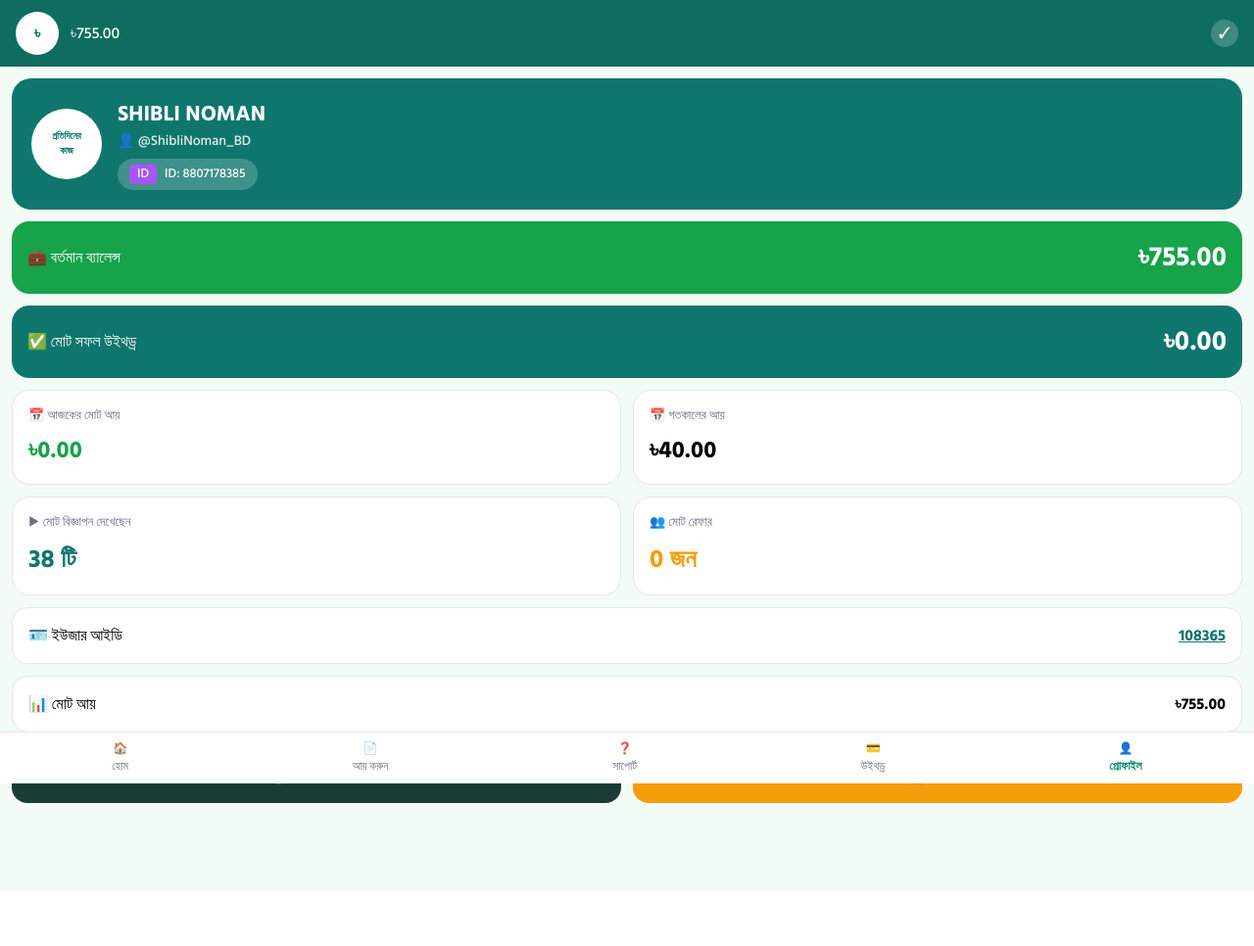
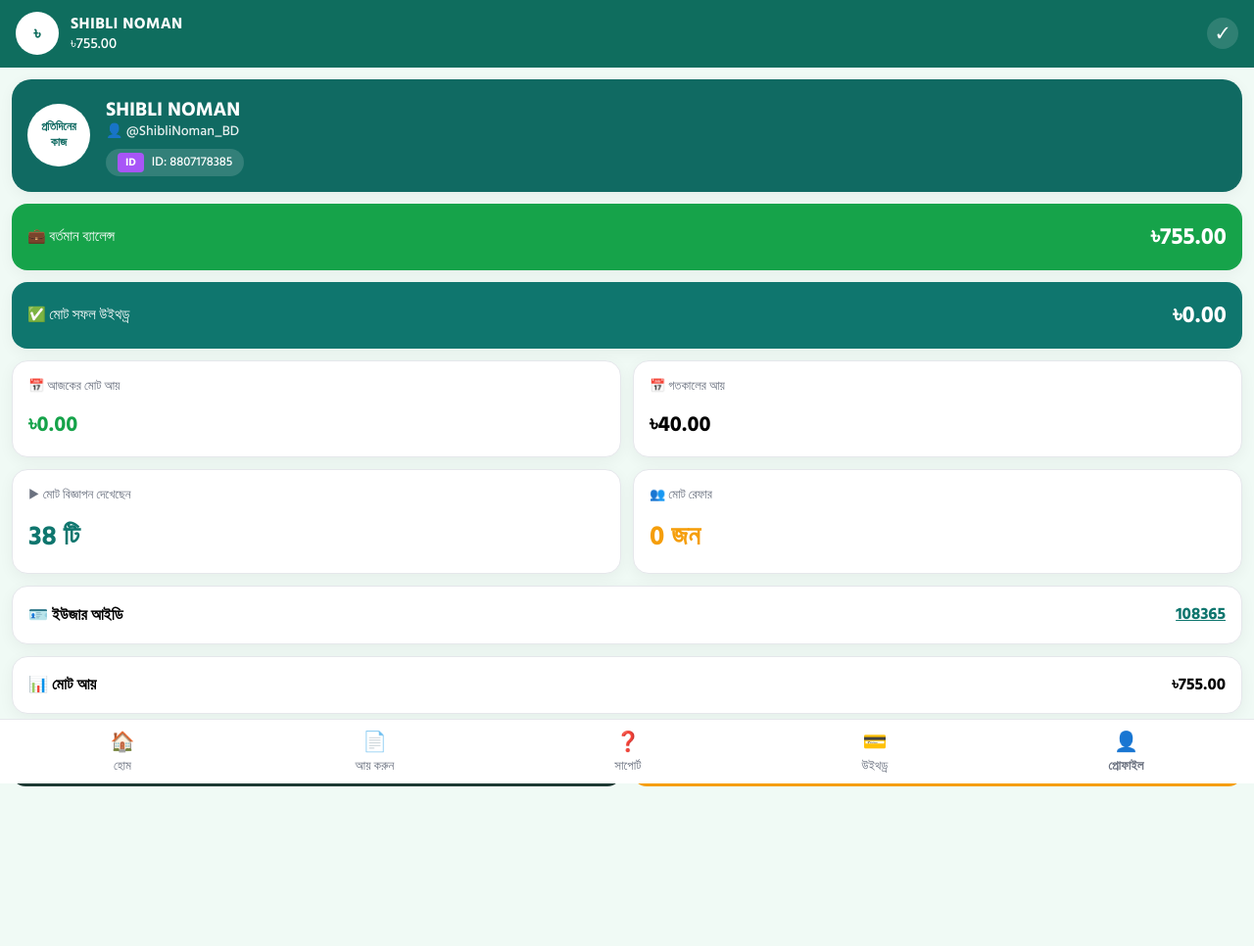
Before and after one commit to mdsiblen-rgb/telegram-bot, a Flask app: page / in a window 1280 px wide. Shown: the whole page at 98% size. Before the commit the page ends 910 px from the top, so only its background shows below. Run offline with Flask 3, Linux system fonts and the light colour scheme; some libraries are stand-ins or nearby versions.

Commit message:
Update index.html

```diff
--- a/templates/index.html
+++ b/templates/index.html
@@ -1,89 +1,163 @@
 <!DOCTYPE html>
 <html lang="bn">
 <head>
-<meta charset="UTF-8"><meta name="viewport" content="width=device-width,initial-scale=1">
+<meta charset="UTF-8"><meta name="viewport" content="width=device-width,initial-scale=1,maximum-scale=1">
 <title>COMMUNITY TASK</title>
 <script src="https://cdn.tailwindcss.com"></script>
 <script src="https://telegram.org/js/telegram-web-app.js"></script>
-<link href="https://fonts.googleapis.com/css2?family=Hind+Siliguri:wght@500;700&display=swap" rel="stylesheet">
-<style>body{font-family:'Hind Siliguri',sans-serif;background:#f2fbf6;margin:0}.page{display:none}.page.active{display:block}.nav-active{color:#0e8a6e!important}</style>
+<link href="https://fonts.googleapis.com/css2?family=Hind+Siliguri:wght@500;600;700&display=swap" rel="stylesheet">
+<style>
+body{font-family:'Hind Siliguri',sans-serif;background:#f0faf5;margin:0}
+.page{display:none;min-height:100vh}.page.active{display:block}
+.card{box-shadow:0 4px 15px rgba(0,0,0,0.05)}
+</style>
 </head>
-<body class="pb-[90px]">
+<body class="pb-[85px]">
 
-<div class="bg-[#0e6d5e] text-white flex items-center gap-3 px-4 py-3 sticky top-0 z-50">
-<div class="w-11 h-11 bg-white rounded-full flex items-center justify-center text-[#0e6d5e] font-bold">৳</div>
-<div class="flex-1"><p class="font-bold" id="uName">SHIBLI NOMAN</p><p>৳<span class="bal">755.00</span></p></div>
-<div class="w-7 h-7 bg-white/20 rounded-full flex items-center justify-center">✓</div>
+<!-- TOP HEADER - সব পেজে একই, তোমার ছবি হুবহু -->
+<div class="bg-[#0f6d5e] text-white flex items-center gap-3 px-4 py-3 sticky top-0 z-50">
+<div class="w-11 h-11 bg-white rounded-full flex items-center justify-center text-[#0f6d5e] font-bold text-[18px]">৳</div>
+<div class="flex-1"><p class="font-bold text-[16px] tracking-wide">SHIBLI NOMAN</p><p class="text-[15px] -mt-0.5">৳<span class="bal">755.00</span></p></div>
+<div class="w-8 h-8 bg-[#ffffff22] rounded-full flex items-center justify-center">✓</div>
 </div>
 
-<!-- HOME -->
-<div id="p-home" class="page"><div class="m-3 rounded-[22px] border-2 border-[#c9e9d3] bg-gradient-to-br from-[#fefce8] to-[#e0f2e9] p-4 text-center"><p class="font-bold">💰 এখনই কাজ শুরু করুন,</p><p class="text-[12px]">100% নিশ্চিত পেমেন্ট!</p></div><div class="mx-3 mt-3 bg-[#10846a] rounded-[24px] p-6 text-white text-center"><p>প্রতি বিজ্ঞাপনে নিশ্চিত আয়</p><p class="text-[50px] font-bold">৳20.00</p><button onclick="switchPage('p-earn',1)" class="w-full mt-4 bg-white/20 py-3 rounded-xl font-bold">▶ বিজ্ঞাপন শুরু করুন →</button></div></div>
-
-<!-- EARN -->
-<div id="p-earn" class="page"><div class="mx-3 mt-3 bg-[#10846a] rounded-[26px] p-6 text-white text-center"><p>প্রতি বিজ্ঞাপনে নিশ্চিত আয়</p><p class="text-[60px] font-bold">৳20.00</p><div class="grid grid-cols-2 gap-3 mt-5"><div class="bg-white/20 rounded-xl p-3">আজ দেখা<br><b><span id="seen">0</span> টি</b></div><div class="bg-white/20 rounded-xl p-3">আজ আয়<br><b>৳<span id="todayE">0.00</span></b></div></div><button id="mainAdBtn" onclick="startAd()" class="w-full mt-5 bg-white text-[#0e6d5e] py-4 rounded-xl font-bold">▶ বিজ্ঞাপন শুরু করুন (<span id="left">12</span> বাকি)</button></div><div id="adTimer" class="mx-3 mt-4 bg-white rounded-xl p-6 text-center border-2 border-[#0e6d5e] hidden"><p id="timerNum" class="text-[45px] font-bold">15</p><div class="w-full bg-gray-200 h-2 rounded"><div id="bar" class="bg-[#0e6d5e] h-2 rounded" style="width:0%"></div></div></div></div>
-
-<!-- SUPPORT -->
-<div id="p-support" class="page"><div onclick="openL('https://t.me/PAYMENT_ADMIN_C_TASK')" class="m-3 bg-white rounded-[18px] p-4 flex gap-3 border"><div class="w-12 h-12 bg-[#2aabee] rounded-xl flex items-center justify-center text-white">✈️</div><div><p class="font-bold">Admin কে Message করুন</p><p class="text-[12px] text-gray-500">@PAYMENT_ADMIN_C_TASK</p></div></div><div onclick="openL('https://t.me/ctask247')" class="m-3 bg-white rounded-[18px] p-4 flex gap-3 border"><div class="w-12 h-12 bg-[#2aabee] rounded-xl flex items-center justify-center text-white">✈️</div><div><p class="font-bold">অফিশিয়াল চ্যানেল</p><p class="text-[12px] text-gray-500">@ctask247</p></div></div></div>
-
-<!-- WITHDRAW -->
-<div id="p-withdraw" class="page"><div class="bg-gradient-to-br from-[#0e6d5e] to-[#15a08a] rounded-b-[28px] p-7 text-white text-center"><p>আপনার ব্যালেন্স</p><p class="text-[50px] font-bold">৳<span id="bigBal">755.00</span></p><p class="mt-2 bg-white/20 inline-block px-4 py-2 rounded-full text-[13px]">৳<span id="need">245.00</span> বাকি</p></div><div class="bg-white mx-3 -mt-3 rounded-[24px] border p-4"><div class="grid grid-cols-2 gap-3"><div id="bkCard" onclick="sel('bkash')" class="rounded-[18px] border-[3px] border-[#e6004c] text-center p-3"><div class="h-[60px] flex items-center justify-center"><div class="w-12 h-12 bg-[#e6004c] rounded text-white flex items-center justify-center">bKash</div></div><p class="font-bold text-[12px] text-[#e6004c]">✓ Selected</p></div><div id="ngCard" onclick="sel('nagad')" class="rounded-[18px] border-2 border-gray-200 text-center p-3"><div class="h-[60px] flex items-center justify-center"><div class="w-12 h-12 bg-orange-400 rounded-full text-white flex items-center justify-center">Nagad</div></div><p class="text-[12px]">Tap to select</p></div></div><input id="acc" placeholder="01XXXXXXXXXX" class="w-full mt-4 border-2 p-3.5 rounded-xl"><input id="amt" type="number" placeholder="0.00" class="w-full mt-3 border-2 p-3.5 rounded-xl text-[20px] font-bold"><button id="wdBtn" onclick="doWd()" class="w-full mt-4 bg-[#0f6d5e] text-white py-4 rounded-xl font-bold">উইথড্র করুন</button></div></div>
-
-<!-- 5 PROFILE - তোমার ছবি হুবহু -->
-<div id="p-profile" class="page active">
-<div class="mx-3 mt-3 bg-[#0f766e] rounded-[20px] p-5 flex items-center gap-4 text-white"><div class="w-[72px] h-[72px] bg-white rounded-full flex items-center justify-center text-[#0f766e] font-bold text-[10px] text-center">প্রতিদিনের<br>কাজ</div><div><p class="font-bold text-[22px]">SHIBLI NOMAN</p><p class="text-[14px] opacity-90">👤 @ShibliNoman_BD</p><div class="mt-2 bg-white/20 px-3 py-1.5 rounded-full text-[13px] inline-flex gap-2"><span class="bg-[#a855f7] px-2 rounded">ID</span> ID: 8807178385</div></div></div>
-<div class="mx-3 mt-3 bg-[#16a34a] rounded-[18px] p-4 flex justify-between items-center text-white"><p>💼 বর্তমান ব্যালেন্স</p><p class="font-bold text-[28px]">৳<span class="bal">755.00</span></p></div>
-<div class="mx-3 mt-3 bg-[#0f766e] rounded-[18px] p-4 flex justify-between items-center text-white"><p>✅ মোট সফল উইথড্র</p><p class="font-bold text-[28px]">৳0.00</p></div>
-<div class="grid grid-cols-2 gap-3 mx-3 mt-3"><div class="bg-white rounded-[18px] p-4 border"><p class="text-[13px] text-gray-500">📅 আজকের মোট আয়</p><p class="font-bold text-[24px] text-[#16a34a] mt-2">৳<span id="todayE2">0.00</span></p></div><div class="bg-white rounded-[18px] p-4 border"><p class="text-[13px] text-gray-500">📅 গতকালের আয়</p><p class="font-bold text-[24px] mt-2">৳40.00</p></div><div class="bg-white rounded-[18px] p-4 border"><p class="text-[13px] text-gray-500">▶ মোট বিজ্ঞাপন দেখেছেন</p><p class="font-bold text-[26px] text-[#0f766e] mt-2"><span id="totalSeen">38</span> টি</p></div><div class="bg-white rounded-[18px] p-4 border"><p class="text-[13px] text-gray-500">👥 মোট রেফার</p><p class="font-bold text-[26px] text-[#f59e0b] mt-2">0 জন</p></div></div>
-<div class="mx-3 mt-3 bg-white rounded-[16px] p-4 flex justify-between border"><p>🪪 ইউজার আইডি</p><p class="font-bold text-[#0f766e] underline">108365</p></div><div class="mx-3 mt-3 bg-white rounded-[16px] p-4 flex justify-between border"><p>📊 মোট আয়</p><p class="font-bold">৳<span class="bal">755.00</span></p></div>
-<div class="grid grid-cols-2 gap-3 mx-3 mt-4"><button onclick="showHist()" class="bg-[#1a3c34] text-white py-4 rounded-[16px] font-bold">🕐 আয়ের ইতিহাস</button><button onclick="openL('https://t.me/ctask247')" class="bg-[#f59e0b] text-white py-4 rounded-[16px] font-bold">📋 Rules</button></div>
+<!-- 1 HOME - তোমার ২য় ছবি হুবহু -->
+<div id="p-home" class="page">
+<div class="m-3 bg-[#fefce8] border border-[#d1e7d6] rounded-[20px] p-4 text-center">
+<p class="font-bold text-[20px]">💰 এখনই কাজ শুরু করুন,</p>
+<p class="font-bold text-[16px] mt-1">100% নিশ্চিত পেমেন্ট!</p>
+</div>
+<div class="mx-3 mt-3 bg-[#0e735f] rounded-[26px] p-6 pt-8 pb-7 text-white text-center card">
+<p class="text-[18px]">প্রতি বিজ্ঞাপনে নিশ্চিত আয়</p>
+<p class="text-[68px] font-bold leading-none mt-5">৳20.00</p>
+<button onclick="switchPage('p-earn',1)" class="w-full mt-10 bg-white/20 py-4 rounded-[14px] font-bold text-[18px]">▶ বিজ্ঞাপন শুরু করুন →</button>
+</div>
 </div>
 
-<div class="fixed bottom-0 left-0 right-0 bg-white border-t flex justify-around py-2 text-[12px] z-50">
-<button onclick="switchPage('p-home',0)" class="flex flex-col items-center text-gray-500"><span>🏠</span>হোম</button>
-<button onclick="switchPage('p-earn',1)" class="flex flex-col items-center text-gray-500"><span>📄</span>আয় করুন</button>
-<button onclick="switchPage('p-support',2)" class="flex flex-col items-center text-gray-500"><span>❓</span>সাপোর্ট</button>
-<button onclick="switchPage('p-withdraw',3)" class="flex flex-col items-center text-gray-500"><span>💳</span>উইথড্র</button>
-<button onclick="switchPage('p-profile',4)" class="flex flex-col items-center text-[#0e8a6e] font-bold"><span>👤</span>প্রোফাইল</button>
+<!-- 2 আয় করুন - তোমার ৩য় ছবি হুবহু -->
+<div id="p-earn" class="page">
+<div class="mx-3 mt-3 bg-[#0e735f] rounded-[26px] p-6 pt-8 pb-6 text-white text-center card">
+<p class="text-[18px]">প্রতি বিজ্ঞাপনে নিশ্চিত আয়</p>
+<p class="text-[64px] font-bold leading-none mt-6">৳20.00</p>
+<div class="grid grid-cols-2 gap-4 mt-8">
+<div class="bg-[#ffffff22] rounded-[16px] py-5"><p class="text-[16px]">আজ দেখা</p><p class="font-bold text-[22px] mt-1"><span id="seen">0</span> টি</p></div>
+<div class="bg-[#ffffff22] rounded-[16px] py-5"><p class="text-[16px]">আজ আয়</p><p class="font-bold text-[22px] mt-1">৳<span id="todayE">0.00</span></p></div>
+</div>
+<button id="adBtn" onclick="startAd()" class="w-full mt-6 bg-white text-[#0e735f] py-4 rounded-[14px] font-bold text-[18px]">▶ বিজ্ঞাপন শুরু করুন (<span id="left">12</span> বাকি)</button>
+</div>
+<div id="adTimer" class="mx-3 mt-4 bg-white rounded-[18px] p-6 text-center border-2 border-[#0e6d5e] hidden"><p class="font-bold">বিজ্ঞাপন চলছে <span id="timerNum">15</span>s</p><div class="w-full bg-gray-200 h-2 rounded mt-3"><div id="bar" class="bg-[#0e6d5e] h-2 rounded" style="width:0%"></div></div></div>
 </div>
 
-<div id="toast" class="fixed bottom-[90px] left-1/2 -translate-x-1/2 bg-black text-white text-[13px] px-5 py-2 rounded-full hidden"></div>
+<!-- 3 সাপোর্ট - তোমার ৪র্থ ছবি হুবহু -->
+<div id="p-support" class="page">
+<div onclick="openL('https://t.me/PAYMENT_ADMIN_C_TASK')" class="mx-3 mt-4 bg-white rounded-[18px] p-4 flex items-center gap-4 border card cursor-pointer">
+<div class="w-[54px] h-[54px] bg-[#2aabee] rounded-[14px] flex items-center justify-center text-white text-[24px]">✈️</div>
+<div><p class="font-bold text-[17px]">Admin কে Message করুন</p><p class="text-[14px] text-gray-500">@PAYMENT_ADMIN_C_TASK</p></div>
+</div>
+<div onclick="openL('https://t.me/ctask247')" class="mx-3 mt-3 bg-white rounded-[18px] p-4 flex items-center gap-4 border card cursor-pointer">
+<div class="w-[54px] h-[54px] bg-[#2aabee] rounded-[14px] flex items-center justify-center text-white text-[24px]">✈️</div>
+<div><p class="font-bold text-[17px]">অফিশিয়াল চ্যানেল</p><p class="text-[14px] text-gray-500">@ctask247</p></div>
+</div>
+</div>
+
+<!-- 4 উইথড্র - তোমার আগের ছবি হুবহু -->
+<div id="p-withdraw" class="page">
+<div class="bg-gradient-to-br from-[#0e6d5e] to-[#15a08a] p-7 text-white text-center rounded-b-[28px]"><p>আপনার ব্যালেন্স</p><p class="text-[50px] font-bold">৳<span id="bigBal">755.00</span></p><p class="bg-white/20 inline-block px-4 py-2 rounded-full text-[13px] mt-2">মিনিমাম ৳1000 - ৳<span id="need">245.00</span> বাকি</p></div>
+<div class="mx-3 -mt-3 bg-white rounded-[20px] border p-4 card"><div class="grid grid-cols-2 gap-3"><div id="bkCard" onclick="sel('bkash')" class="border-[3px] border-[#e6004c] rounded-xl p-3 text-center"><div class="h-[60px] flex items-center justify-center"><div class="bg-[#e6004c] text-white px-4 py-2 rounded font-bold">bKash</div></div><p class="text-[#e6004c] font-bold text-[12px]">✓ Selected</p></div><div id="ngCard" onclick="sel('nagad')" class="border-2 border-gray-200 rounded-xl p-3 text-center"><div class="h-[60px] flex items-center justify-center"><div class="bg-orange-500 text-white px-4 py-2 rounded-full font-bold">Nagad</div></div><p class="text-[12px]">Tap to select</p></div></div><input id="acc" placeholder="01XXXXXXXXXX" class="w-full mt-4 border p-3.5 rounded-xl outline-none"><input id="amt" type="number" placeholder="Amount" class="w-full mt-3 border p-3.5 rounded-xl outline-none font-bold text-[18px]"><button onclick="doWd()" class="w-full mt-4 bg-[#0e6d5e] text-white py-4 rounded-xl font-bold">উইথড্র করুন</button></div>
+</div>
+
+<!-- 5 প্রোফাইল - তোমার ১ম ও ৫ম ছবি হুবহু, কোন কিছু খালি নাই -->
+<div id="p-profile" class="page active">
+<!-- প্রোফাইল হেডার কার্ড -->
+<div class="mx-3 mt-3 bg-[#106a62] rounded-[20px] p-4 flex items-center gap-4 text-white card">
+<div class="w-[64px] h-[64px] bg-white rounded-full flex items-center justify-center shrink-0"><p class="text-[#106a62] font-bold text-[12px] text-center leading-4">প্রতিদিনের<br>কাজ</p></div>
+<div class="flex-1"><p class="font-bold text-[20px]">SHIBLI NOMAN</p><p class="text-[14px] opacity-90 -mt-1">👤 @ShibliNoman_BD</p><div class="mt-2 bg-[#ffffff25] rounded-full px-3 py-1 inline-flex items-center gap-2 text-[13px]"><span class="bg-[#a855f7] text-white text-[11px] px-2 py-0.5 rounded font-bold">ID</span> ID: 8807178385</div></div>
+</div>
+
+<div class="mx-3 mt-3 bg-[#16a34a] rounded-[16px] p-4 flex justify-between items-center text-white card">
+<p class="text-[15px]">💼 বর্তমান ব্যালেন্স</p><p class="font-bold text-[24px]">৳<span class="bal">755.00</span></p>
+</div>
+<div class="mx-3 mt-3 bg-[#0f766e] rounded-[16px] p-4 flex justify-between items-center text-white card">
+<p class="text-[15px]">✅ মোট সফল উইথড্র</p><p class="font-bold text-[24px]">৳<span id="totalWd">0.00</span></p>
+</div>
+
+<div class="grid grid-cols-2 gap-3 mx-3 mt-3">
+<div class="bg-white rounded-[16px] p-4 border card"><p class="text-[13px] text-gray-500">📅 আজকের মোট আয়</p><p class="font-bold text-[22px] text-[#16a34a] mt-3">৳<span id="todayE2">0.00</span></p></div>
+<div class="bg-white rounded-[16px] p-4 border card"><p class="text-[13px] text-gray-500">📅 গতকালের আয়</p><p class="font-bold text-[22px] mt-3">৳40.00</p></div>
+<div class="bg-white rounded-[16px] p-4 border card"><p class="text-[13px] text-gray-500">▶ মোট বিজ্ঞাপন দেখেছেন</p><p class="font-bold text-[28px] text-[#0f766e] mt-3"><span id="totalSeen">38</span> টি</p></div>
+<div class="bg-white rounded-[16px] p-4 border card"><p class="text-[13px] text-gray-500">👥 মোট রেফার</p><p class="font-bold text-[28px] text-[#f59e0b] mt-3">0 জন</p></div>
+</div>
+
+<div class="mx-3 mt-3 bg-white rounded-[16px] p-4 flex justify-between items-center border card">
+<p class="font-bold text-[16px]">🪪 ইউজার আইডি</p><p class="font-bold text-[#0f766e] underline text-[17px]">108365</p>
+</div>
+<div class="mx-3 mt-3 bg-white rounded-[16px] p-4 flex justify-between items-center border card">
+<p class="font-bold text-[16px]">📊 মোট আয়</p><p class="font-bold text-[17px]">৳<span class="bal">755.00</span></p>
+</div>
+
+<div class="grid grid-cols-2 gap-3 mx-3 mt-4 mb-10">
+<button onclick="showHist()" class="bg-[#1e3a34] text-white py-4 rounded-[14px] font-bold text-[17px]">🕐 আয়ের ইতিহাস</button>
+<button onclick="openL('https://t.me/ctask247')" class="bg-[#f59e0b] text-white py-4 rounded-[14px] font-bold text-[17px]">📋 Rules</button>
+</div>
+</div>
+
+<!-- BOTTOM NAV - তোমার ছবি হুবহু -->
+<div class="fixed bottom-0 left-0 right-0 bg-white border-t flex justify-around py-2 text-[13px] z-50">
+<button onclick="switchPage('p-home',0)" class="flex flex-col items-center text-gray-500"><span class="text-[20px]">🏠</span>হোম</button>
+<button onclick="switchPage('p-earn',1)" class="flex flex-col items-center text-gray-500"><span class="text-[20px]">📄</span>আয় করুন</button>
+<button onclick="switchPage('p-support',2)" class="flex flex-col items-center text-gray-500"><span class="text-[20px]">❓</span>সাপোর্ট</button>
+<button onclick="switchPage('p-withdraw',3)" class="flex flex-col items-center text-gray-500"><span class="text-[20px]">💳</span>উইথড্র</button>
+<button onclick="switchPage('p-profile',4)" class="flex flex-col items-center text-[#0e6d5e] font-bold"><span class="text-[20px]">👤</span>প্রোফাইল</button>
+</div>
+
+<div id="toast" class="fixed bottom-[90px] left-1/2 -translate-x-1/2 bg-black text-white px-5 py-2 rounded-full text-[13px] hidden z-50"></div>
 
 <script>
 const API="https://telegram-bot-1-v77g.onrender.com";
-let bal=755, seen=38, today=0, method='bkash';
-let tg = window.Telegram?.WebApp; if(tg){tg.ready(); document.getElementById('uName').innerText = tg.initDataUnsafe?.user?.first_name || 'SHIBLI NOMAN';}
+let bal=755, seen=38, today=0, totalWd=0, method='bkash';
+let tg=window.Telegram?.WebApp; if(tg){tg.ready();}
 
-// ব্যাকএন্ড থেকে ব্যালেন্স আনা
-async function loadBal(){
- try{
-  let r = await fetch(API+'/api/balance?uid=8807178385');
-  let j = await r.json();
-  if(j.balance){bal=j.balance; upd();}
- }catch(e){console.log('api sleep, using local')}
+function switchPage(id,i){
+ document.querySelectorAll('.page').forEach(p=>p.classList.remove('active'));
+ document.getElementById(id).classList.add('active');
+ document.querySelectorAll('.fixed button').forEach(b=>{b.classList.remove('text-[#0e6d5e]','font-bold'); b.classList.add('text-gray-500')});
+ document.querySelectorAll('.fixed button')[i].classList.add('text-[#0e6d5e]','font-bold');
+ window.scrollTo(0,0);
 }
-loadBal();
-
-function switchPage(id,i){document.querySelectorAll('.page').forEach(p=>p.classList.remove('active'));document.getElementById(id).classList.add('active');document.querySelectorAll('.fixed button').forEach(b=>b.classList.remove('text-[#0e8a6e]'));document.querySelectorAll('.fixed button')[i].classList.add('text-[#0e8a6e]');window.scrollTo(0,0)}
 function openL(u){window.open(u,'_blank')}
 function toast(m){let t=document.getElementById('toast');t.innerText=m;t.classList.remove('hidden');setTimeout(()=>t.classList.add('hidden'),2500)}
-function upd(){document.querySelectorAll('.bal').forEach(e=>e.innerText=bal.toFixed(2));let bb=document.getElementById('bigBal');if(bb)bb.innerText=bal.toFixed(2);document.getElementById('need').innerText=(1000-bal>0?1000-bal:0).toFixed(2);document.getElementById('todayE2').innerText=today.toFixed(2);if(document.getElementById('todayE'))document.getElementById('todayE').innerText=today.toFixed(2);document.getElementById('totalSeen').innerText=seen;}
-function sel(m){method=m; toast(m+' selected')}
-async function startAd(){
- let b=document.getElementById('adTimer');b.classList.remove('hidden');let s=15;let iv=setInterval(()=>{s--;document.getElementById('timerNum').innerText=s;document.getElementById('bar').style.width=((15-s)/15*100)+'%';if(s<=0){clearInterval(iv);b.classList.add('hidden'); bal+=20; seen++; today+=20; upd(); toast('✅ ৳20 যোগ হয়েছে!');
- // সার্ভারে পাঠাও
- fetch(API+'/api/watch-ad',{method:'POST',headers:{'Content-Type':'application/json'},body:JSON.stringify({uid:'8807178385',amount:20})}).catch(()=>{});
- }},1000);
+
+function upd(){
+ document.querySelectorAll('.bal').forEach(e=>e.innerText=bal.toFixed(2));
+ document.getElementById('bigBal').innerText=bal.toFixed(2);
+ document.getElementById('need').innerText=(1000-bal>0?1000-bal:0).toFixed(2);
+ document.getElementById('todayE').innerText=today.toFixed(2);
+ document.getElementById('todayE2').innerText=today.toFixed(2);
+ document.getElementById('totalSeen').innerText=seen;
+ document.getElementById('seen').innerText=seen-38;
+ document.getElementById('left').innerText=Math.max(0,12-(seen-38));
 }
+function startAd(){
+ let box=document.getElementById('adTimer'); box.classList.remove('hidden');
+ let s=15; let iv=setInterval(()=>{
+  s--; document.getElementById('timerNum').innerText=s;
+  document.getElementById('bar').style.width=((15-s)/15*100)+'%';
+  if(s<=0){clearInterval(iv); box.classList.add('hidden'); bal+=20; seen++; today+=20; upd(); toast('✅ ৳20 যোগ হয়েছে');
+   fetch(API+'/api/watch-ad',{method:'POST',headers:{'Content-Type':'application/json'},body:JSON.stringify({uid:'8807178385',amount:20})}).catch(()=>{});
+  }
+ },1000);
+}
+function sel(m){method=m; toast(m+' সিলেক্ট');}
 function doWd(){
  let a=parseFloat(document.getElementById('amt').value)||0;
  let ac=document.getElementById('acc').value||'';
  if(a<1000){toast('মিনিমাম ৳1000'); return;}
- fetch(API+'/api/withdraw',{method:'POST',headers:{'Content-Type':'application/json'},body:JSON.stringify({uid:'8807178385',amount:a,method:method,number:ac})})
-.then(r=>r.json()).then(j=>{toast('✅ উইথড্র রিকোয়েস্ট পাঠানো হয়েছে: ৳'+a); bal-=a; upd();})
-.catch(()=>{toast('✅ উইথড্র রিকোয়েস্ট (লোকাল): ৳'+a); bal-=a; upd();});
+ fetch(API+'/api/withdraw',{method:'POST',headers:{'Content-Type':'application/json'},body:JSON.stringify({uid:'8807178385',amount:a,number:ac,method:method})})
+.then(r=>r.json()).then(()=>{bal-=a; totalWd+=a; document.getElementById('totalWd').innerText=totalWd.toFixed(2); upd(); toast('✅ উইথড্র: ৳'+a)})
+.catch(()=>{bal-=a; totalWd+=a; document.getElementById('totalWd').innerText=totalWd.toFixed(2); upd(); toast('✅ উইথড্র (লোকাল): ৳'+a)});
 }
-function showHist(){toast('মোট '+seen+' টি বিজ্ঞাপন দেখেছেন')}
-switchPage('p-profile',4);
+function showHist(){toast('মোট আয় ৳'+bal+' | '+seen+' টি বিজ্ঞাপন');}
+switchPage('p-profile',4); upd();
 </script>
 </body>
 </html>
```
